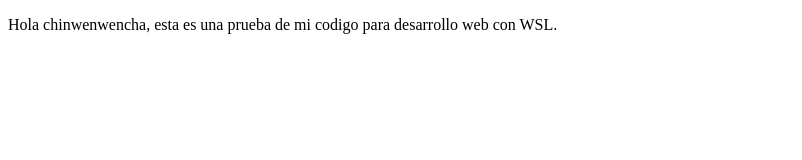
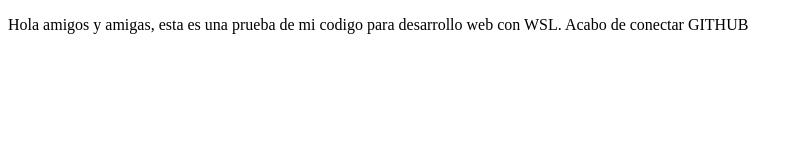
Before and after one commit to AxelGeek/cursoplatziprework, a plain HTML site: page index.html in a window 1280 px wide. Shown: the whole page, without its empty margins (0-802 px from the left). Drawn offline with Linux system fonts and the light colour scheme.

Commit message:
Cambios agregamos mas info

```diff
--- a/index.html
+++ b/index.html
@@ -8,7 +8,7 @@
 </head>
 <body>
   <p>
-      Hola chinwenwencha, esta es una prueba de mi codigo para desarrollo web con WSL.
+      Hola amigos y amigas, esta es una prueba de mi codigo para desarrollo web con WSL. Acabo de conectar GITHUB
   </p>
 </body>
 </html>
```
